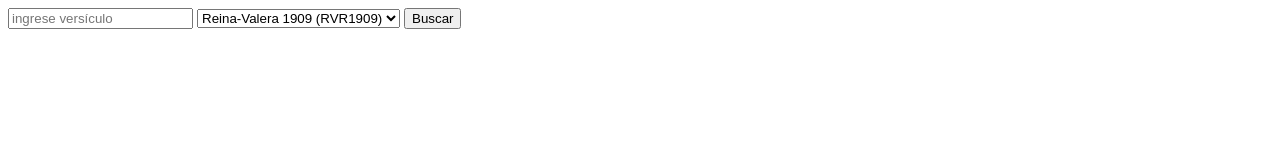
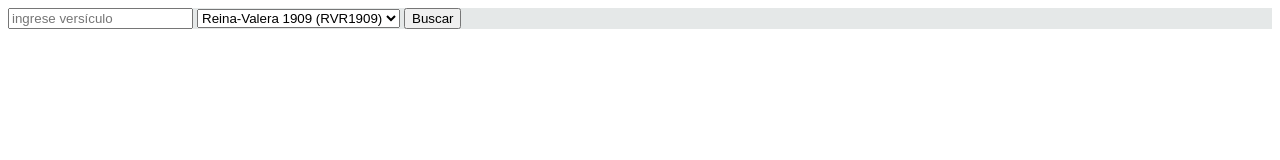
Before and after one commit to cevadev/iBible, a plain HTML site: page index.html in a window 1280 px wide. Drawn offline with Linux system fonts and the light colour scheme; files that its build step writes are made by us from their sources.

Commit message:
iBible Project - Home Page

```diff
--- a/css/style.css
+++ b/css/style.css
@@ -0,0 +1,5 @@
+
+.main-header{
+    background-color: #E5E8E8;
+
+}
--- a/index.html
+++ b/index.html
@@ -6,11 +6,11 @@
     <meta name="viewport" content="width=device-width, initial-scale=1.0" />
     <meta name="description" content="Software para el estudio de la Biblia" />
     <meta name="robots" content="index,follow" />
-    <link rel="stylesheet" href="./style.css" />
+    <link rel="stylesheet" href="./css/style.css" />
     <title>iBible - Software bíblico</title>
   </head>
   <body>
-    <header>
+    <header class="main-header">
       <nav>
         <form>
           <input type="text" placeholder="ingrese versículo" />
```
